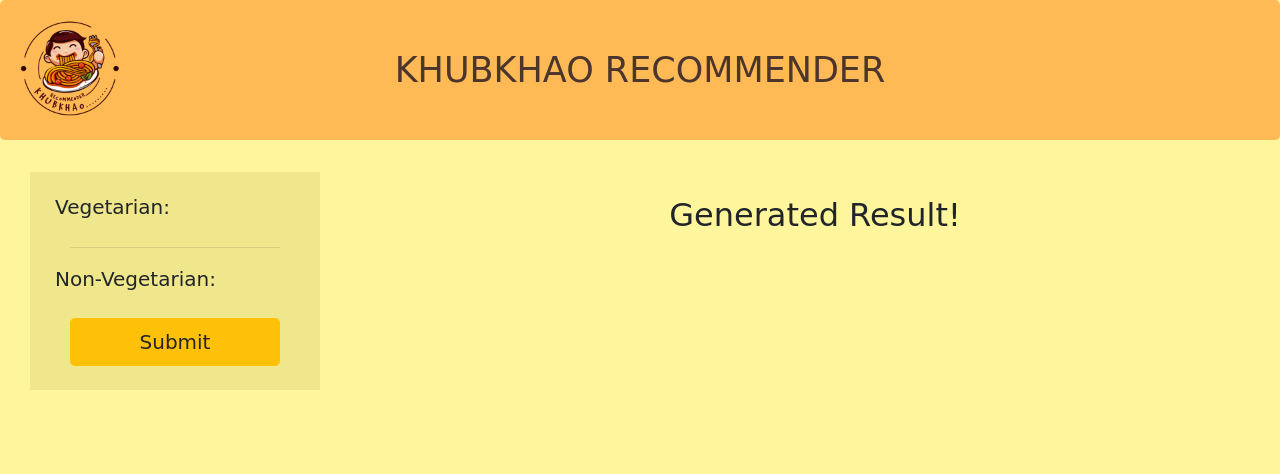
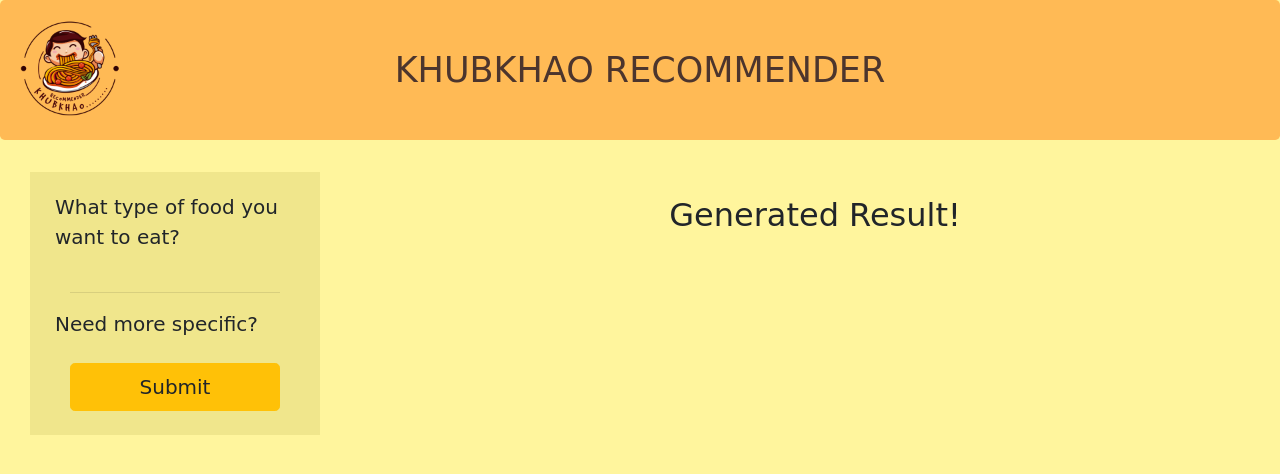
Before and after one commit to NokKbl/kkr-v2, a Django app: page / in a window 1280 px wide. Shown: the top 474 px of the page. Run offline with Django 3.2, Linux system fonts and the light colour scheme; data that the repository does not hold is empty; some libraries are stand-ins or nearby versions.

Commit message:
a bit improve

```diff
--- a/khubkhaoapp/admin.py
+++ b/khubkhaoapp/admin.py
@@ -5,7 +5,7 @@
     fieldsets = [
         (None,          {'fields': ['food_name']}),
         ('Details',     {'fields': ['image_location','average_price','rate']}),
-        ('Country',      {'fields': ['country']}),
+        ('Category',      {'fields': ['category']}),
         ('Ethnic Food',      {'fields': ['ethnic_food_name']}),
     ]
 
--- a/khubkhaoapp/templates/khubkhaoapp/index.html
+++ b/khubkhaoapp/templates/khubkhaoapp/index.html
@@ -9,11 +9,9 @@
 </head>
 
 <body style="background-color: #fff59d">
-    <!-- <body> -->
     {% csrf_token %}
     <div class="webpage">
         <div class="jumbotron" style="background-color: #ffba55; padding: 20px;">
-        <!-- <div class="jumbotron"> -->
             <div class="row align-items-center">
                 <div class="col-2">
                     <img src="static/khubkhaoapp/images/logo.png" width="100px" height="100px">
@@ -34,32 +32,30 @@
                     <div class="row" style="height: 20px;"></div>
                     <div class="barcontent">
                         <div class="row">
-                            <label style="font-size: 20px;">Vegetarian:</label>
+                            <label style="font-size: 20px;">What type of food you want to eat?</label>
                         </div>
                         <div class="row">
                             <div class="col">
-                                {% for veg in vegie_list %}
-                                <div class="form-check">
-                                    <input class="form-check-input" type="radio" name="veg" id="{{ veg.get_veg_id }}" value="option1"
-                                        checked>
-                                    <label class="form-check-label" for="{{ veg.get_veg_id }}">
-                                        {{ veg }}
-                                    </label>
+                                <div class="form-group form-check">
+                                    {% for ethnic in ethnic_list %}
+                                    <input type="checkbox" class="form-check-input" id="{{ ethnic.id }}">
+                                    <label class="form-check-label" for="{{ ethnic.id }}">{{ ethnic }}</label>
+                                    <br>
+                                    {% endfor %}
                                 </div>
-                                {% endfor %}
                             </div>
                         </div>
                         <hr>
                         <div class="row">
-                            <label style="font-size: 20px;">Non-Vegetarian:</label>
+                            <label style="font-size: 20px;">Need more specific?</label>
                         </div>
                         <div class="row">
                             <div class="col">
                                 <div class="form-group form-check">
                                     {% for category in category_list %}
-                                        <input type="checkbox" class="form-check-input" id="{{ category.get_category_id }}">
-                                        <label class="form-check-label" for="{{ category.get_category_id }}">{{ category }}</label>
-                                        <br>
+                                    <input type="checkbox" class="form-check-input" id="{{ category.id }}">
+                                    <label class="form-check-label" for="{{ category.id }}">{{ category }}</label>
+                                    <br>
                                     {% endfor %}
                                 </div>
                                 <button name="submit_btn" class="btn btn-warning btn-lg btn-block" type="submit">Submit</button>
@@ -78,14 +74,23 @@
                     {% for food in food_list %}
                     <div class="row" style="padding: 20px;">
                         <div class="col-4" style="text-align: right;">
-                            <img src="{{ food.get_image_location }}" width="200px" height="150px" class="border border-warning rounded">
+                            <img src="{{ food.get_image_location }}" width="250px" height="200px" class="border border-warning rounded">
                         </div>
                         <div class="col-8" style="text-align: left;">
                             <h4>{{ food }}</h4>
                             <ul>
-                                <li><h6>Average Price: {{ food.get_average_price }}</h6></li>
-                                <li><h6>Categories: {% for veg in food.veggie.all %} {% for item in veg.item_name.all %} {{ item }} {% endfor %} {% endfor %}</h6></li>
-                                <li><h6>Rate point: {{ food.get_rate }} /100</h6></li>
+                                <li>
+                                    <h6>Average Price: {{ food.get_average_price }}</h6>
+                                </li>
+                                <li>
+                                    <h6>Type: {{ food.get_ethnic_food_name }} </h6>
+                                </li>
+                                <li>
+                                    <h6>Categories: {% for cate in food.get_category.all %} {{ cate }} {% endfor %}</h6>
+                                </li>
+                                <li>
+                                    <h6>Rate point: {{ food.get_rate }} /100</h6>
+                                </li>
                             </ul>
                         </div>
                     </div>
```
